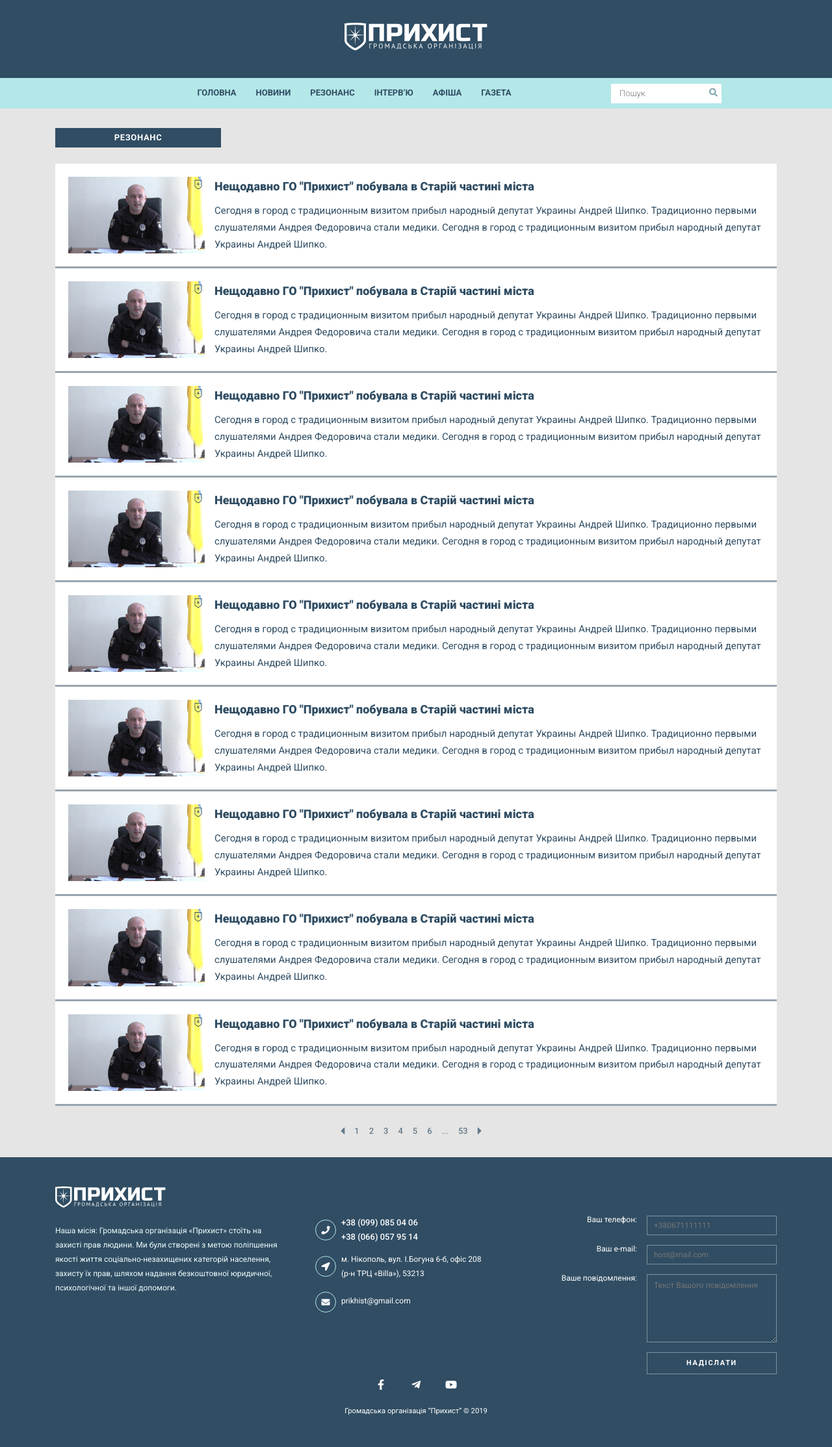
After one commit to freestyleweb/Work, a PHP site: page /rezonans-page.html in a window 1280 px wide. The commit adds this page. Shown: the whole page at 65% size. Run offline with PHP 8.4, Linux system fonts and the light colour scheme; some libraries are stand-ins or nearby versions.

Commit message:
add rezonans pages

```diff
--- /dev/null
+++ b/Prykhist/rezonans-page.html
@@ -0,0 +1,394 @@
+<!doctype html>
+<html lang="en">
+  <head>
+    <!-- Required meta tags -->
+    <meta charset="utf-8">
+		<meta name="viewport" content="width=device-width, initial-scale=1, shrink-to-fit=no">
+		<meta property="og:image" content="https://raw.githubusercontent.com/freestyleweb/Work/master/Prykhist/img/Big_Logo.jpg">
+		<meta property="og:image:secure_url" content="https://raw.githubusercontent.com/freestyleweb/Work/master/Prykhist/img/Big_Logo.jpg">
+		<meta itemprop="image" content="https://raw.githubusercontent.com/freestyleweb/Work/master/Prykhist/img/Big_Logo.jpg" />
+		<link rel="stylesheet" href="css/normalize.css">
+		<link rel="stylesheet" href="css/hamburgers.min.css">
+		<link rel="stylesheet" href="css/mmenu.css">
+		<link href="https://fonts.googleapis.com/css?family=Roboto:300,400,500,700,900&amp;subset=cyrillic-ext" rel="stylesheet">
+		<link rel="stylesheet" href="https://use.fontawesome.com/releases/v5.8.2/css/all.css" integrity="sha384-oS3vJWv+0UjzBfQzYUhtDYW+Pj2yciDJxpsK1OYPAYjqT085Qq/1cq5FLXAZQ7Ay" crossorigin="anonymous">
+		<link rel="stylesheet" href="css/bootstrap-grid.min.css">
+		<link rel="stylesheet" href="css/style.css">
+    <title>Громадська організація "Прихист"</title>
+  </head>
+  <body>
+
+
+
+		<header class="header" id="header">
+
+			<a class="hamb__wrap">
+				<div class="hamburger hamburger--squeeze">
+					<div class="hamburger-box">
+						<div class="hamburger-inner"></div>
+					</div>
+				</div>
+			</a>
+
+			<div class="mobile-menu__wrap">
+				<ul class="mobile-menu">
+					<li class="mobile-menu__item"><a href="index.html">Головна</a></li>
+					<li class="mobile-menu__item"><a href="news-page.html">Новини</a></li>
+					<li class="mobile-menu__item"><a href="rezonans-page.html">Резонанс</a></li>
+					<li class="mobile-menu__item"><a href="inter-page.html">Інтерв’ю</a></li>
+					<li class="mobile-menu__item"><a href="afisha-page.html">Афіша</a></li>
+					<li class="mobile-menu__item"><a href="journal-page.html">Газета</a></li>
+
+					<div class="line"></div>
+
+					<ul class="mobile-menu__social">
+						<li class="social-item"><a href="https://www.facebook.com/groups/prikhist" target="_blank"><i class="fab fa-facebook-f"></i></a></li>
+						<li class="social-item"><a href="https://t.me/prikhist" target="_blank"><i class="fab fa-telegram-plane"></i></a></li>
+						<li class="social-item"><a href="https://www.youtube.com/channel/UCAelUK06P_EeLwHWTWHCchQ" target="_blank"><i class="fab fa-youtube"></i></a></li>
+					</ul>
+
+					<div class="location">
+						м. Нікополь, вул. І.Богуна 6-б, офіс 208
+						(р-н ТРЦ «Billa»), 53213
+					</div>
+					<div class="phones">
+						<a href="tel:+380990850406" class="phone">+38 (099) 085 04 06</a>
+						<a href="tel:+380660579514" class="phone">+38 (066) 057 95 14</a>
+					</div>
+					<div class="mail">
+						<a href="mailto:prikhist@gmail.com">prikhist@gmail.com</a>
+					</div>
+				</ul>
+			</div>
+
+			<a class="mobile-search__wrap">
+				<i class="fas fa-search"></i>
+			</a>
+
+			<form class="mobile-search">
+				<input type="search" name="q" placeholder="Пошук">
+				<button type="submit">
+					<i class="fas fa-search"></i>
+				</button>
+			</form>
+
+			<h1 class="header__logo">
+				<a href="index.html"><img src="img/logo.svg" alt="Прихист"></a>
+			</h1>
+
+			<nav>
+				<div class="main-menu">
+					<div class="container">
+						<div class="row">
+							<div class="offset-md-1 col-md-8">
+								<ul class="main-menu__items">
+									<li class="main-menu__item"><a href="index.html">Головна</a></li>
+									<li class="main-menu__item"><a href="news-page.html">Новини</a></li>
+									<li class="main-menu__item"><a href="rezonans-page.html">Резонанс</a></li>
+									<li class="main-menu__item"><a href="inter-page.html">Інтерв’ю</a></li>
+									<li class="main-menu__item"><a href="afisha-page.html">Афіша</a></li>
+									<li class="main-menu__item"><a href="journal-page.html">Газета</a></li>
+								</ul>
+							</div>
+							<div class="col-md-3 center-v">
+								<form class="search">
+									<input type="search" name="q" placeholder="Пошук">
+									<button type="submit">
+										<i class="fas fa-search"></i>
+									</button>
+								</form>
+							</div>
+						</div>
+					</div>
+				</div>
+			</nav>
+
+		</header>
+
+
+ 		<section class="rezonans__section" id="rezonans__section">
+
+			<div class="container">
+				<div class="row">
+					<div class="col-lg-3 col-md-4 col-sm-6 col-12">
+
+						<div class="rubric__wrap">
+							<a href="news-page.html" class="rubric rubric__link">Резонанс</a>
+						</div>
+					</div>
+				</div>
+				<div class="row">
+					<div class="col-12">
+
+						<a href="#" class="last__news_card">
+							<img class="card__news_image last__news_image" src="img/Police.jpg" alt="Photo">
+							<div class="card__news_offer last__news_offer">
+								<h3 class="h3 card__news_title last__news_title">
+									Нещодавно ГО "Прихист" побувала в Старій частині міста
+								</h3>
+								<p class="card__news_description last__news_description">
+									Сегодня в город с традиционным визитом прибыл народный
+									депутат Украины Андрей Шипко. Традиционно первыми
+									слушателями Андрея Федоровича стали медики.
+									Сегодня в город с традиционным визитом прибыл народный
+									депутат Украины Андрей Шипко.
+								</p>
+							</div>
+						</a>
+
+						<a href="#" class="last__news_card">
+							<img class="card__news_image last__news_image" src="img/Police.jpg" alt="Photo">
+							<div class="card__news_offer last__news_offer">
+								<h3 class="h3 card__news_title last__news_title">
+									Нещодавно ГО "Прихист" побувала в Старій частині міста
+								</h3>
+								<p class="card__news_description last__news_description">
+									Сегодня в город с традиционным визитом прибыл народный
+									депутат Украины Андрей Шипко. Традиционно первыми
+									слушателями Андрея Федоровича стали медики.
+									Сегодня в город с традиционным визитом прибыл народный
+									депутат Украины Андрей Шипко.
+								</p>
+							</div>
+						</a>
+
+						<a href="#" class="last__news_card">
+							<img class="card__news_image last__news_image" src="img/Police.jpg" alt="Photo">
+							<div class="card__news_offer last__news_offer">
+								<h3 class="h3 card__news_title last__news_title">
+									Нещодавно ГО "Прихист" побувала в Старій частині міста
+								</h3>
+								<p class="card__news_description last__news_description">
+									Сегодня в город с традиционным визитом прибыл народный
+									депутат Украины Андрей Шипко. Традиционно первыми
+									слушателями Андрея Федоровича стали медики.
+									Сегодня в город с традиционным визитом прибыл народный
+									депутат Украины Андрей Шипко.
+								</p>
+							</div>
+						</a>
+
+						<a href="#" class="last__news_card">
+							<img class="card__news_image last__news_image" src="img/Police.jpg" alt="Photo">
+							<div class="card__news_offer last__news_offer">
+								<h3 class="h3 card__news_title last__news_title">
+									Нещодавно ГО "Прихист" побувала в Старій частині міста
+								</h3>
+								<p class="card__news_description last__news_description">
+									Сегодня в город с традиционным визитом прибыл народный
+									депутат Украины Андрей Шипко. Традиционно первыми
+									слушателями Андрея Федоровича стали медики.
+									Сегодня в город с традиционным визитом прибыл народный
+									депутат Украины Андрей Шипко.
+								</p>
+							</div>
+						</a>
+
+						<a href="#" class="last__news_card">
+							<img class="card__news_image last__news_image" src="img/Police.jpg" alt="Photo">
+							<div class="card__news_offer last__news_offer">
+								<h3 class="h3 card__news_title last__news_title">
+									Нещодавно ГО "Прихист" побувала в Старій частині міста
+								</h3>
+								<p class="card__news_description last__news_description">
+									Сегодня в город с традиционным визитом прибыл народный
+									депутат Украины Андрей Шипко. Традиционно первыми
+									слушателями Андрея Федоровича стали медики.
+									Сегодня в город с традиционным визитом прибыл народный
+									депутат Украины Андрей Шипко.
+								</p>
+							</div>
+						</a>
+
+						<a href="#" class="last__news_card">
+							<img class="card__news_image last__news_image" src="img/Police.jpg" alt="Photo">
+							<div class="card__news_offer last__news_offer">
+								<h3 class="h3 card__news_title last__news_title">
+									Нещодавно ГО "Прихист" побувала в Старій частині міста
+								</h3>
+								<p class="card__news_description last__news_description">
+									Сегодня в город с традиционным визитом прибыл народный
+									депутат Украины Андрей Шипко. Традиционно первыми
+									слушателями Андрея Федоровича стали медики.
+									Сегодня в город с традиционным визитом прибыл народный
+									депутат Украины Андрей Шипко.
+								</p>
+							</div>
+						</a>
+
+						<a href="#" class="last__news_card">
+							<img class="card__news_image last__news_image" src="img/Police.jpg" alt="Photo">
+							<div class="card__news_offer last__news_offer">
+								<h3 class="h3 card__news_title last__news_title">
+									Нещодавно ГО "Прихист" побувала в Старій частині міста
+								</h3>
+								<p class="card__news_description last__news_description">
+									Сегодня в город с традиционным визитом прибыл народный
+									депутат Украины Андрей Шипко. Традиционно первыми
+									слушателями Андрея Федоровича стали медики.
+									Сегодня в город с традиционным визитом прибыл народный
+									депутат Украины Андрей Шипко.
+								</p>
+							</div>
+						</a>
+
+						<a href="#" class="last__news_card">
+							<img class="card__news_image last__news_image" src="img/Police.jpg" alt="Photo">
+							<div class="card__news_offer last__news_offer">
+								<h3 class="h3 card__news_title last__news_title">
+									Нещодавно ГО "Прихист" побувала в Старій частині міста
+								</h3>
+								<p class="card__news_description last__news_description">
+									Сегодня в город с традиционным визитом прибыл народный
+									депутат Украины Андрей Шипко. Традиционно первыми
+									слушателями Андрея Федоровича стали медики.
+									Сегодня в город с традиционным визитом прибыл народный
+									депутат Украины Андрей Шипко.
+								</p>
+							</div>
+						</a>
+
+						<a href="#" class="last__news_card">
+							<img class="card__news_image last__news_image" src="img/Police.jpg" alt="Photo">
+							<div class="card__news_offer last__news_offer">
+								<h3 class="h3 card__news_title last__news_title">
+									Нещодавно ГО "Прихист" побувала в Старій частині міста
+								</h3>
+								<p class="card__news_description last__news_description">
+									Сегодня в город с традиционным визитом прибыл народный
+									депутат Украины Андрей Шипко. Традиционно первыми
+									слушателями Андрея Федоровича стали медики.
+									Сегодня в город с традиционным визитом прибыл народный
+									депутат Украины Андрей Шипко.
+								</p>
+							</div>
+						</a>
+
+					</div>
+				</div>
+
+				<div class="row">
+					<div class="col-lg-12">
+						<div class="pagination">
+							<ul class="pagination__items">
+									<li class="pagination__items_item"><a href="#"><i class="fas fa-caret-left"></i></a></li>
+								<li class="pagination__items_item"><a href="#">1</a></li>
+								<li class="pagination__items_item"><a href="#">2</a></li>
+								<li class="pagination__items_item"><a href="#">3</a></li>
+								<li class="pagination__items_item"><a href="#">4</a></li>
+								<li class="pagination__items_item"><a href="#">5</a></li>
+								<li class="pagination__items_item"><a href="#">6</a></li>
+								<li class="pagination__items_item">...</li>
+								<li class="pagination__items_item"><a href="#">53</a></li>
+								<li class="pagination__items_item"><a href="#"><i class="fas fa-caret-right"></i></a></li>
+							</ul>
+						</div>
+					</div>
+				</div>
+
+			</div>
+
+		</section>
+
+
+
+
+		<footer class="footer" id="footer">
+			<div class="container">
+				<div class="row">
+
+					<div class="col-lg-4 col-md-12">
+						<a href="#" class="footer__logo">
+							<img src="img/logo.svg" alt="Прихист">
+						</a>
+						<p class="footer__description">
+								Наша місія: Громадська організація «Прихист» стоїть
+								на захисті прав людини. Ми були створені з метою
+								поліпшення якості життя соціально-незахищених категорій
+								населення, захисту їх прав, шляхом надання безкоштовної
+								юридичної, психологічної та іншої допомоги.
+						</p>
+					</div>
+
+					<div class="col-lg-4 col-md-12">
+						<div class="footer__contacts">
+
+							<div class="footer__phones">
+								<a href="tel:+380990850406">+38 (099) 085 04 06</a>
+								<a href="tel:+380660579514">+38 (066) 057 95 14</a>
+							</div>
+
+							<div class="footer__location">
+								<p>
+									м. Нікополь, вул. І.Богуна 6-б, офіс 208 <br>
+									(р-н ТРЦ «Billa»), 53213
+								</p>
+							</div>
+
+							<div class="footer__email">
+								<a href="mailto:prikhist@gmail.com">prikhist@gmail.com</a>
+							</div>
+
+						</div>
+					</div>
+					<div class="col-lg-4 d-none d-lg-block">
+						<div class="footer__form">
+							<form action="#">
+
+								<div class="footer__form_phone">
+									<label for="phone-number">Ваш телефон:</label>
+									<input type="tel" id="phone-number" name="phone-number" placeholder="+380671111111" pattern="[+][0-9]{2}[0-9]{3}[0-9]{7}" required>
+								</div>
+
+								<div class="footer__form_mail">
+									<label for="e-mail">Ваш e-mail:</label>
+									<input type="mail" id="e-mail" name="e-mail" placeholder="host@mail.com" required >
+								</div>
+
+								<div class="footer__form_message">
+									<label for="message">Ваше повідомлення:</label>
+									<textarea type="mail" id="message" name="message" placeholder="Текст Вашого повідомлення" required></textarea>
+								</div>
+
+								<div class="footer__form_btn">
+									<button type="submit">Надіслати</button>
+								</div>
+
+
+							</form>
+						</div>
+					</div>
+				</div>
+				<!-- /.row -->
+
+				<div class="row">
+
+					<div class="col-lg-12">
+						<ul class="footer__social d-flex">
+							<li class="social__item d-flex"><a href="https://www.facebook.com/groups/prikhist" target="_blank"><i class="fab fa-facebook-f"></i></a></li>
+							<li class="social__item d-flex"><a href="https://t.me/prikhist" target="_blank"><i class="fab fa-telegram-plane"></i></a></li>
+							<li class="social__item d-flex"><a href="https://www.youtube.com/channel/UCAelUK06P_EeLwHWTWHCchQ" target="_blank"><i class="fab fa-youtube"></i></a></li>
+						</ul>
+					</div>
+					<div class="col-lg-12">
+						<a class="rights" href="#">Громадська організація “Прихист” © 2019</a>
+					</div>
+				</div>
+				<!-- /.row -->
+
+			</div>
+		</footer>
+
+
+
+    <!-- Optional JavaScript -->
+    <!-- jQuery first, then Popper.js, then Bootstrap JS -->
+    <script src="https://code.jquery.com/jquery-3.3.1.slim.min.js" integrity="sha384-q8i/X+965DzO0rT7abK41JStQIAqVgRVzpbzo5smXKp4YfRvH+8abtTE1Pi6jizo" crossorigin="anonymous"></script>
+    <script src="https://cdnjs.cloudflare.com/ajax/libs/popper.js/1.14.7/umd/popper.min.js" integrity="sha384-UO2eT0CpHqdSJQ6hJty5KVphtPhzWj9WO1clHTMGa3JDZwrnQq4sF86dIHNDz0W1" crossorigin="anonymous"></script>
+    <script src="https://stackpath.bootstrapcdn.com/bootstrap/4.3.1/js/bootstrap.min.js" integrity="sha384-JjSmVgyd0p3pXB1rRibZUAYoIIy6OrQ6VrjIEaFf/nJGzIxFDsf4x0xIM+B07jRM" crossorigin="anonymous"></script>
+		<script src="js/mmenu.js"></script>
+		<script src="js/scripts.js"></script>
+
+
+	</body>
+</html>
--- a/Prykhist/sass/style.sass
+++ b/Prykhist/sass/style.sass
@@ -9,6 +9,11 @@ body
 .center-v
 	display: flex
 	align-items: center
+
+section
+	padding: 0 0 50px 0
+	img
+		object-fit: cover
 
 
 
@@ -337,9 +342,7 @@ nav
 /* ==================== HOME SECTION ====================*/
 
 .home__section
-	padding: 0 0 50px 0
-	img
-		object-fit: cover
+
 
 .rubric
 	display: flex
@@ -420,10 +423,8 @@ nav
 
 /* ==================== NEWS SECTION ====================*/
 
-.news__section
-	// padding: 0 0 50px 0
-	img
-		object-fit: cover
+.news__section, .rezonans__section
+	padding: 0
 
 .block__news-wrapper
 	display: flex
```
Also changed, not shown: Prykhist/css/style.css, 1 other file.
